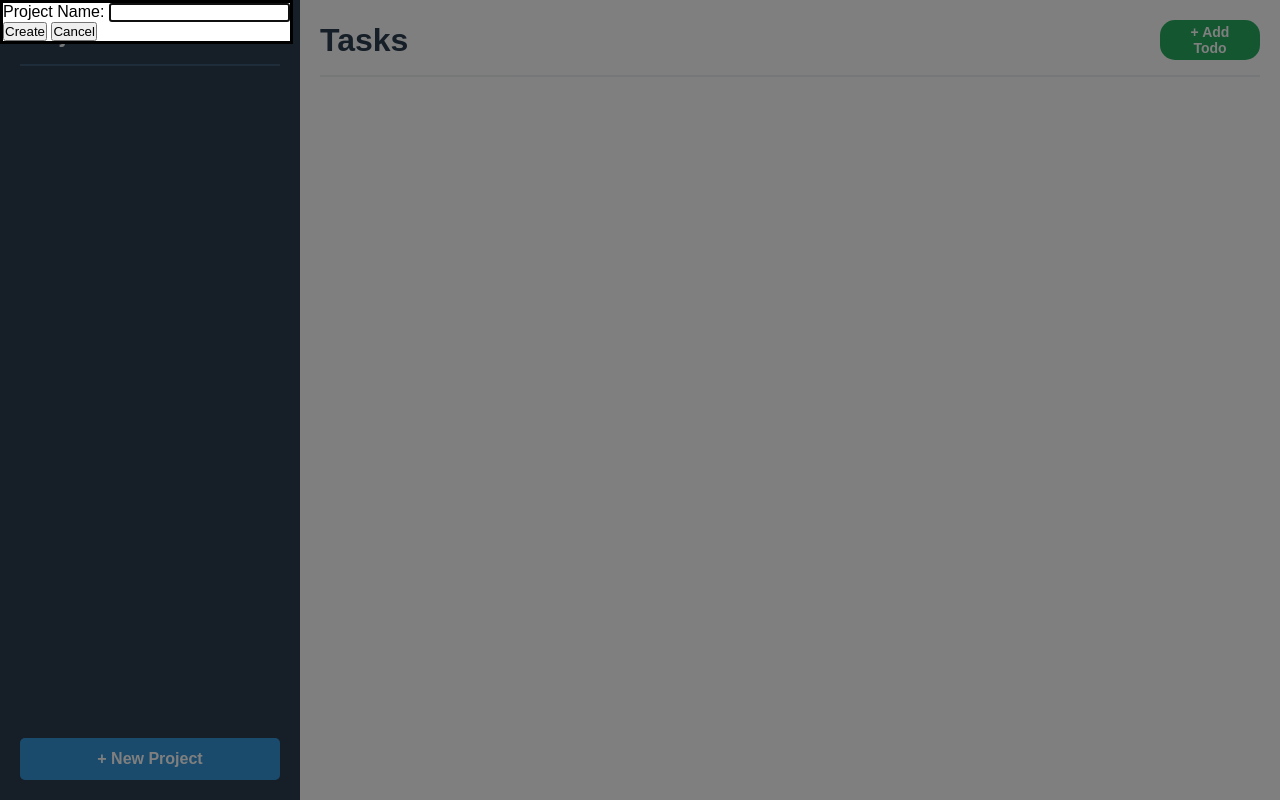
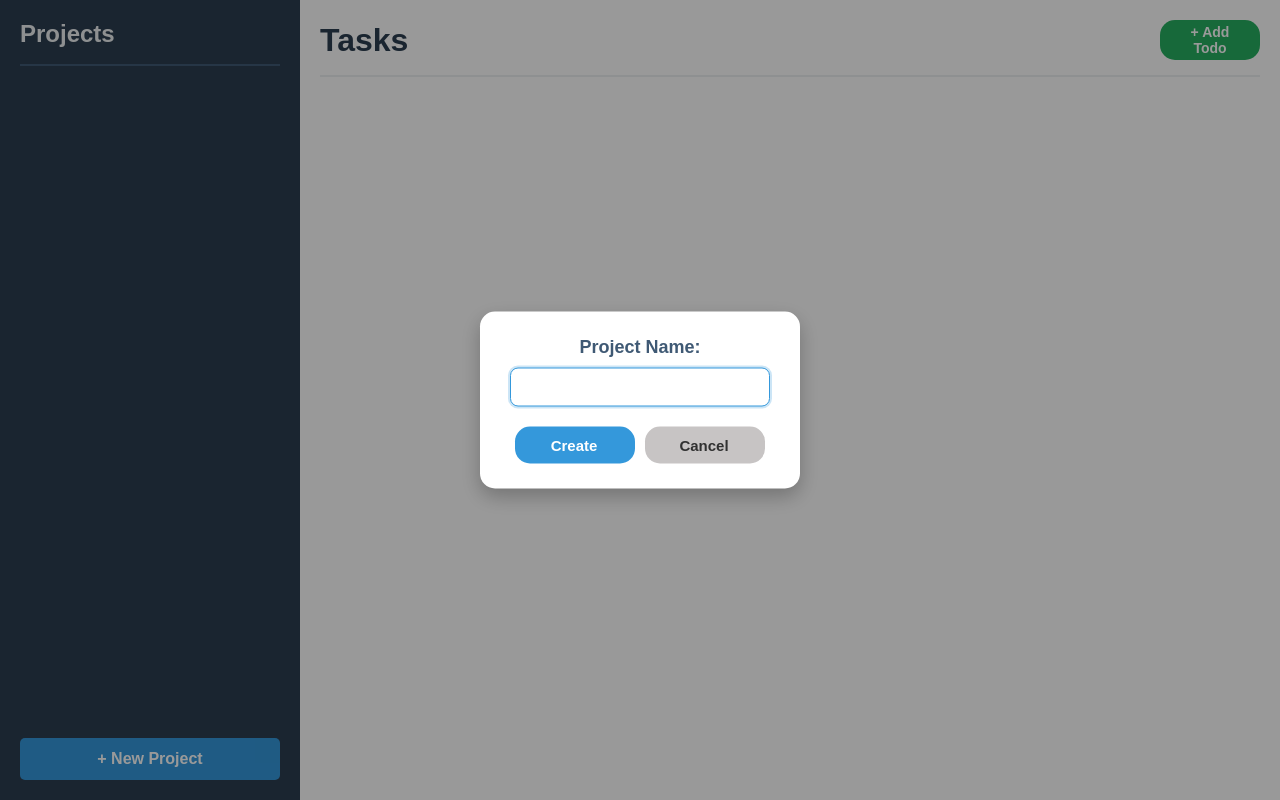
Before and after one commit to Basliel-Sisay/To-do-app, a website built with webpack: page src/temp.html in a window 1280 px wide. Both pictures are taken after a click on the button "+ New Project". Built offline with nearby package versions, Linux system fonts and the light colour scheme.

Commit message:
styled the project dialog and centered it on screen

```diff
--- a/src/style.css
+++ b/src/style.css
@@ -13,7 +13,6 @@ body{
     display: flex;
     min-height: 100vh;
     align-items: stretch;
-
 }
 .sidebar{
     width: 300px;
@@ -196,7 +195,7 @@ body{
 }
 #close:hover{
     background-color: rgb(127, 140, 141);
-    transform: translateY(-2px);
+    transform: translateY(-4px);
 }
 .dialog-buttons{
     display: flex;
@@ -207,7 +206,8 @@ body{
 .dialog-buttons button{
     border: none;
     border-radius: 8px;
-    padding: 10px 15px;
+    padding-top: 10px;
+    padding-right:  15px;
     cursor: pointer;
     font-size: 15px;
     font-weight: bold;
@@ -219,3 +219,84 @@ body{
     gap: 10px;
     margin-top: 10px;
 }
+#projectDialog{
+    border: none;
+    border-radius: 15px;
+    padding: 25px 30px;
+    width: 320px;
+    background: white;
+    box-shadow: 0 8px 20px rgba(0, 0, 0, 0.25);
+    position: fixed;
+    top: 50%;
+    left: 50%;
+    transform: translate(-50%, -50%);
+    text-align: center;
+    animation: popIn 0.25s ease;
+}
+#projectDialog::backdrop{
+    background: rgba(0, 0, 0, 0.4);
+}
+#projectDialog label{
+    display: block;
+    font-size: 18px;
+    font-weight: bold;
+    color: rgb(63, 89, 116);
+    margin-bottom: 10px;
+}
+#projectDialog input[type="text"]{
+    width: 100%;
+    padding: 10px 12px;
+    border: 1px solid rgb(204,207,209);
+    border-radius: 8px;
+    font-size: 15px;
+    outline: none;
+    transition: border 0.2s ease;
+    transition:  box-shadow 0.2s ease;
+}
+#projectDialog input[type="text"]:focus{
+    border-color: rgb(52, 152, 219);
+    box-shadow: 0 0 0 2px rgba(52, 152, 219, 0.25);
+}
+.dialogButtons{
+    display: flex;
+    justify-content: space-between;
+    margin-top: 20px;
+}
+.dialogButtons button{
+    flex: 1;
+    margin: 0 5px;
+    padding-top: 10px;
+    padding-right:  12px;
+    border: none;
+    border-radius: 15px;
+    font-size: 15px;
+    cursor: pointer;
+    transition: all 0.25s ease;
+}
+.dialogButtons button[type="submit"]{
+    display: flex;
+    justify-content: center;
+    align-items: center;
+    padding-bottom: 10px;
+    padding-left: 10px;
+    background-color: rgb(52, 152, 219);
+    color: white;
+    font-weight: bold;
+}
+.dialogButtons button[type="submit"]:hover{
+    background-color: rgb(41, 128, 185);
+}
+#cancelProject{
+    display: flex;
+    justify-content: center;
+    align-items: center;
+    padding-left: 10px;
+    padding-bottom: 10px;
+    font-weight: bold;
+    font-family: Arial, Helvetica, sans-serif;
+    background-color: rgb(199, 196, 196);
+    color: rgb(49, 49, 49);
+}
+#cancelProject:hover {
+    background-color: rgb(197, 203, 201);
+}
```
